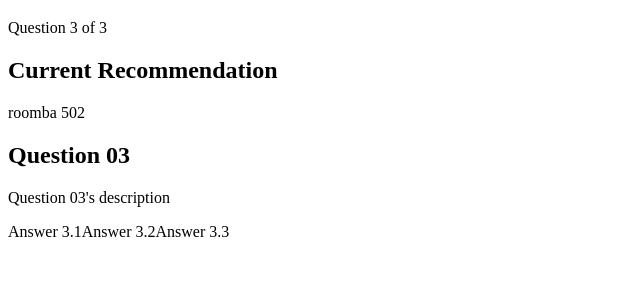
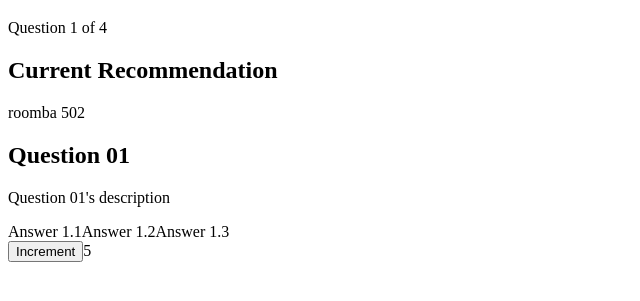
Before and after one commit to teaguecnelson/psq, a React app: page / in a window 1280 px wide. Shown: the part 61-362 px from the top of the page, without its empty margins (0-640 px from the left). Built offline with nearby package versions, Linux system fonts and the light colour scheme.

Commit message:
working counters and results

```diff
--- /dev/null
+++ b/src/components/Results.js
@@ -0,0 +1,6 @@
+import React from 'react'
+import PropTypes from 'prop-types'
+
+export const Results = (props) => (
+	<h1>Results</h1>
+)
--- a/src/components/app.js
+++ b/src/components/app.js
@@ -2,11 +2,14 @@
 import { QuizMeta } from './QuizMeta'
 import { MidResult } from './MidResult'
 import { Question } from './Question'
+import { Results } from './Results'
 
 export class App extends React.Component {
+
 	constructor(props) {
 		super(props)
 		this.state = {
+			i: 0,
 			allQuestions: [
 			{
 				question: "Question 01",
@@ -28,25 +31,55 @@
 				answer01: "Answer 3.1",
 				answer02: "Answer 3.2",
 				answer03: "Answer 3.3"
+			},
+			{
+				question: "Question 01",
+				description: "Question 01's description",
+				answer01: "Answer 1.1",
+				answer02: "Answer 1.2",
+				answer03: "Answer 1.3"
 			}
 		]
 		}
+		// This binding is necessary to make `this` work in the callback
+    	this.incrementCount = this.incrementCount.bind(this);
+    	this.decrementCount = this.decrementCount.bind(this);
 	}
 	countQuestions() {
 		return this.state.allQuestions.length
 	}
+	incrementCount() {
+	    this.setState({
+	      i: this.state.i + 1
+	    });
+	}
+	decrementCount() {
+	    this.setState({
+	      i: this.state.i - 1
+	    });
+	}
 	render() {
 		const allQuestions = this.state.allQuestions
+		let button = null;
+	    if (this.state.i>0) {
+	      button = <button className="btn" onClick={this.decrementCount}>Previous Question</button>;
+	    }
+	    if (this.state.i + 1>this.countQuestions()) {
+	      return <Results />;
+	  	}
 		return (
 			<div>
 			<QuizMeta total={this.countQuestions()}
-					  currentQuestion={ 2+1 } />
+					  currentQuestion={ this.state.i + 1 } />
 			<MidResult />
-			<Question question={ this.state.allQuestions[2]["question"] }
-					  description={ this.state.allQuestions[2]["description"] }
-					  answer01={ this.state.allQuestions[2]["answer01"] }
-					  answer02={ this.state.allQuestions[2]["answer02"] }
-					  answer03={ this.state.allQuestions[2]["answer03"] } />
+			<Question question={ this.state.allQuestions[this.state.i]["question"] }
+					  description={ this.state.allQuestions[this.state.i]["description"] }
+					  answer01={ this.state.allQuestions[this.state.i]["answer01"] }
+					  answer02={ this.state.allQuestions[this.state.i]["answer02"] }
+					  answer03={ this.state.allQuestions[this.state.i]["answer03"] } />
+			<button className="btn" onClick={this.incrementCount}>Increment</button>
+			{Object.keys(this.state.allQuestions[2]).length}
+			{button}
 			</div>
 		)
 	}
```
Also changed, not shown: readme.html (+10 -0 lines), src/components/Previous.js (added, +8 -0 lines).
